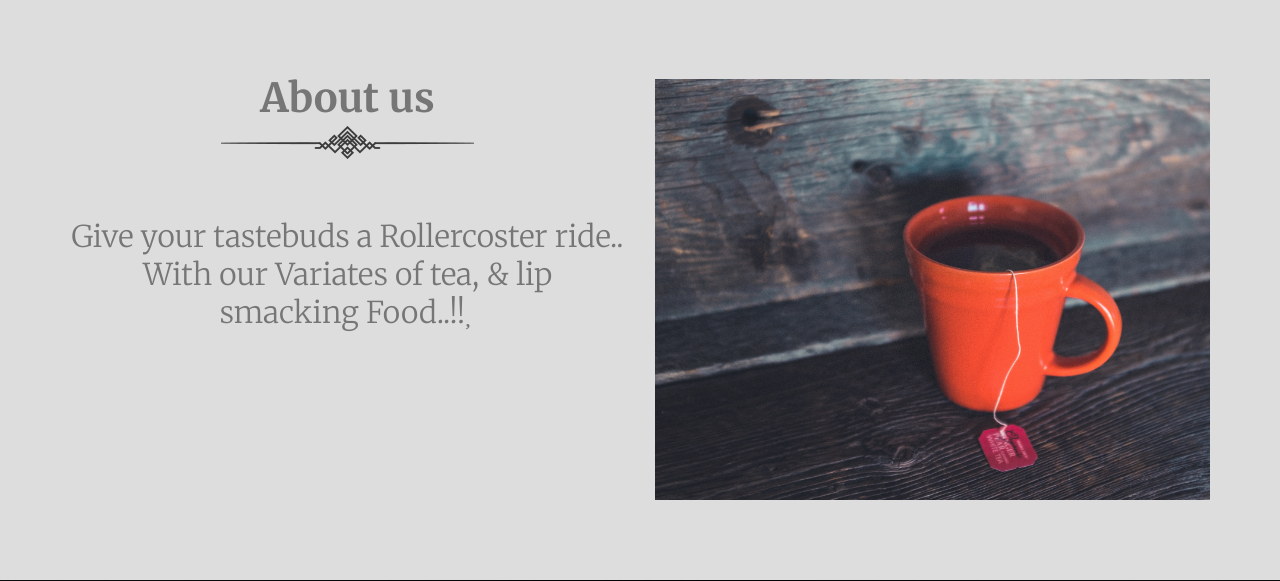
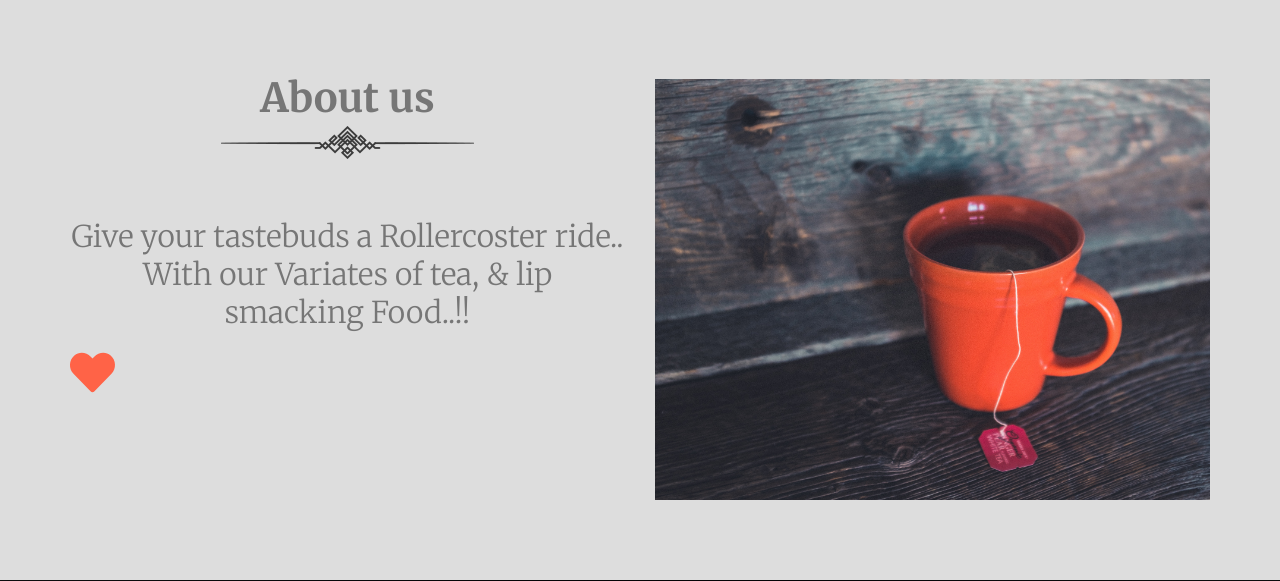
Before and after one commit to KaranGaikwad99/Chaivilla, a Django app: page / in a window 1280 px wide; the page is wider, and only the part inside the window is pictured. Shown: the part 2403-2984 px from the top of that part. Run offline with Django 3.2, Linux system fonts and the light colour scheme; some libraries are stand-ins or nearby versions.

Commit message:
Intial Commit

```diff
--- a/templates/index.html
+++ b/templates/index.html
@@ -5,6 +5,7 @@
 <head>
 	<meta charset="UTF-8">
 	<title>ChaiVilla</title>
+	<script defer src="https://use.fontawesome.com/releases/v5.0.4/js/all.js"></script>
 	<link rel="stylesheet" href="{% static 'css/font-awesome/css/font-awesome.min.css' %}" />
 	<link href='https://fonts.googleapis.com/css?family=Merriweather:400,300,700,300italic' rel='stylesheet' type='text/css'>
 	<link rel="stylesheet" href="{% static 'css/bootstrap/bootstrap.min.css' %}"/>
@@ -331,7 +332,9 @@
 								<div class="separetor"></div>
 							</div>
 
-							<p>Give your tastebuds a Rollercoster ride.. With our Variates of tea, & lip smacking Food..!!<i class="fas fa-heart"></i></p>
+							<p>Give your tastebuds a Rollercoster ride.. With our Variates of tea, & lip smacking Food..!!<div style="font-size:3em; color:Tomato">
+  														<i class="fas fa-heart"></i>
+												</div></p>
 
 						</div>
 					</div>
```
